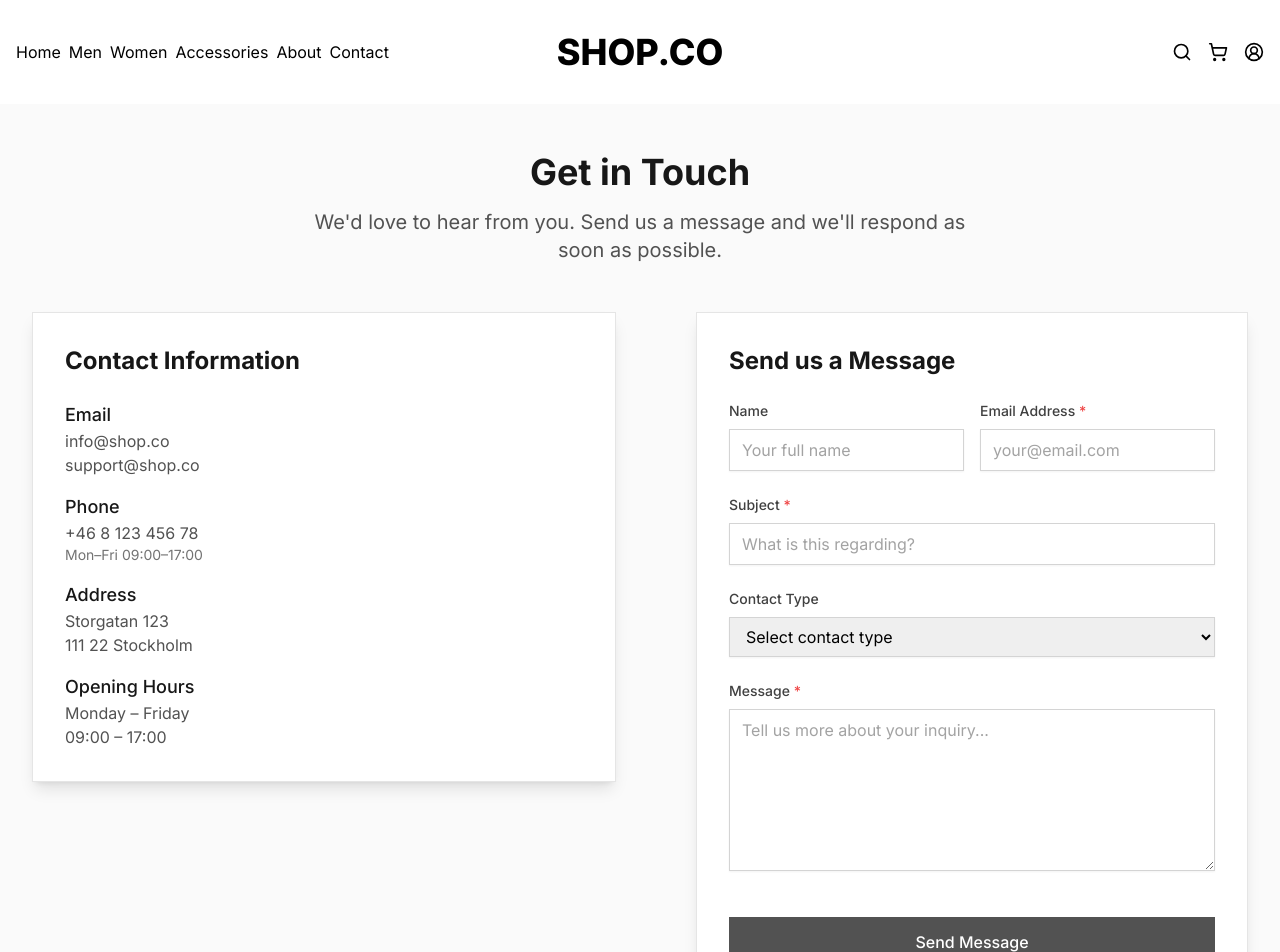
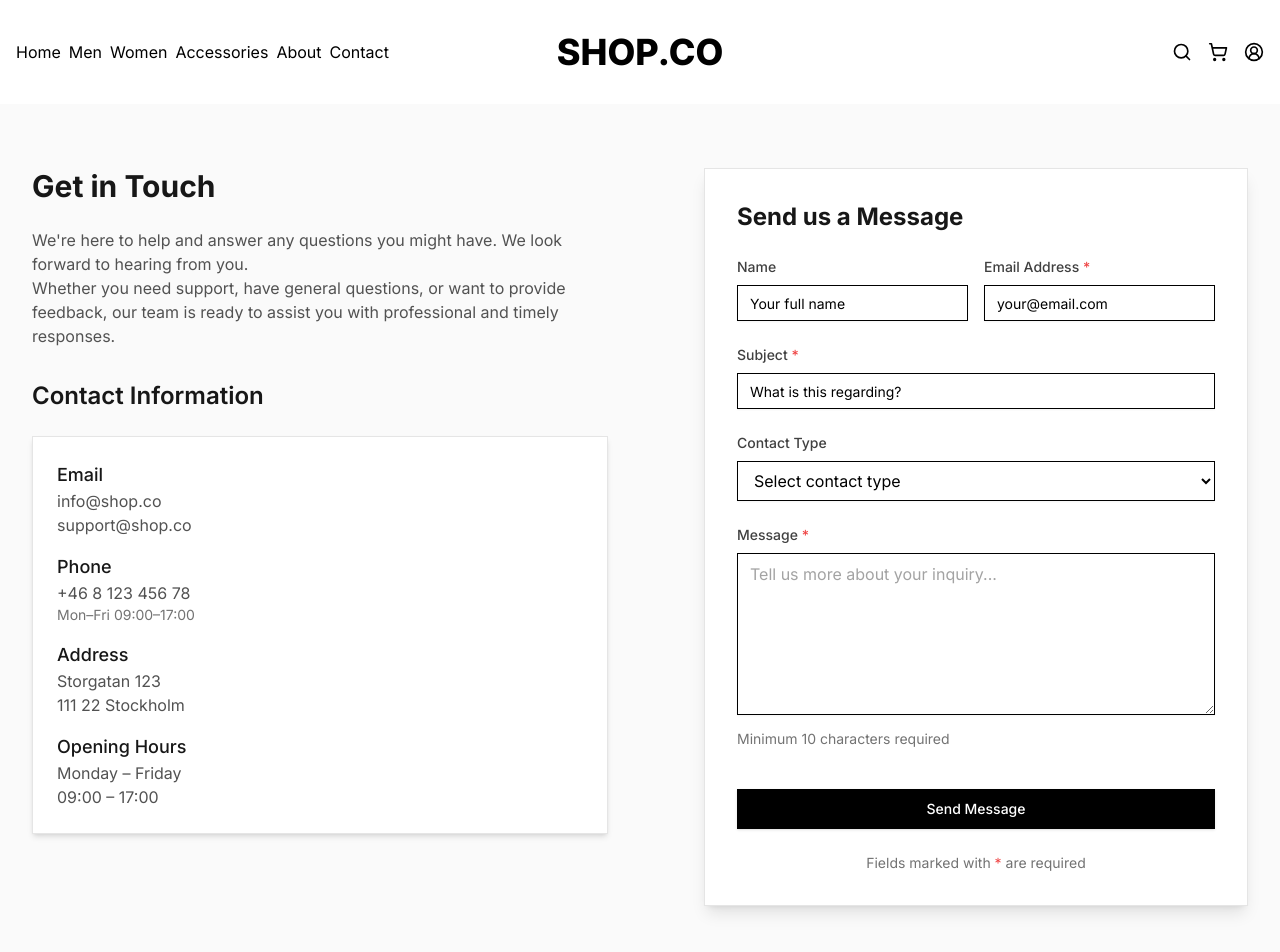
Before and after one commit to fdrcbrbr/lexicon-ecommerce-groupproject, a Next.js app: page /contact in a window 1280 px wide. Shown: the top 952 px of the page. Built offline with nearby package versions, Linux system fonts and the light colour scheme.

Commit message:
updated design and accessibility

```diff
--- a/src/app/contact/page.tsx
+++ b/src/app/contact/page.tsx
@@ -1,92 +1,108 @@
+// src/app/contact/page.tsx
+import Head from 'next/head';
+import { redirect } from "next/navigation";
+import ContactForm from '@/components/contactForm';
 
-import ContactForm from '@/components/contactForm';
-import { redirect } from 'next/navigation';
+// Server action
+async function contactAction(formData: FormData) {
+  "use server";
 
-async function sendEmail(formData: FormData) {
-  try {
-    console.log('Sending email with data:', {
-      name: formData.get('name'),
-      email: formData.get('email'),
-      title: formData.get('title'),
-      contactType: formData.get('contactType'),
-      message: formData.get('message'),
-    });
+  const name = formData.get("name");
+  const email = formData.get("email");
+  const title = formData.get("title");
+  const contactType = formData.get("contactType");
+  const message = formData.get("message");
 
-    await new Promise(resolve => setTimeout(resolve, 1000));
+  console.log("SERVER: Contact form data:", { name, email, title, contactType, message });
 
-    return Math.random() > 0.1;
-  } catch (error) {
-    console.error('Email send error:', error);
-    return false;
-  }
-}
-
-export default function ContactPage() {
-  async function contactAction(formData: FormData) {
-    'use server';
-
-    const email = formData.get('email');
-    const title = formData.get('title');
-    const message = formData.get('message');
-
+  // Basic validation
   if (!email || !title || !message) {
+    console.log("SERVER: Validation failed");
     return { status: 'error', message: 'missing-fields' };
   }
 
-    const success = await sendEmail(formData);
+  // Here you would integrate with your email service (nodemailer, resend, etc.)
+  // For now, simulate success
+  console.log("SERVER: Form submitted successfully");
 
-    if (success) {
-      redirect('/contact/thanks');
-    } else {
-      return { status: 'error', message: 'send-failed' };
-    }
+  // Success - redirect to thanks page
+  redirect("/contact/thanks");
 }
 
+export default function ContactUs() {
+
   return (
-    <div className="min-h-screen bg-gray-50 py-12">
-      <div className="max-w-7xl mx-auto px-4 sm:px-6 lg:px-8">
+    <>
+      <Head>
+        <title>Contact Us - Shop.co</title>
+        <meta
+          name="description"
+          content="Contact us for support, information, or complaints. We're happy to help you."
+        />
+        <meta name="viewport" content="width=device-width, initial-scale=1" />
+      </Head>
 
-        {/* Header Section */}
-        <div className="text-center mb-12">
-          <h1 className="text-4xl font-bold text-gray-900 mb-4">
+      <div className="min-h-screen bg-gray-50">
+
+        {/* Main Content */}
+        <main className="max-w-7xl mx-auto px-4 sm:px-6 lg:px-8 py-16">
+          <div className="grid grid-cols-1 lg:grid-cols-2 gap-16">
+
+            {/* Left Column - Contact Information */}
+            <div className="space-y-8">
+              <div>
+                <h2 className="text-3xl font-bold text-gray-900 mb-6">
                   Get in Touch
-          </h1>
-          <p className="text-xl text-gray-600 max-w-2xl mx-auto">
-            We&apos;d love to hear from you. Send us a message and we&apos;ll respond as soon as possible.
+                </h2>
+                <div className="prose prose-lg text-gray-600">
+                  <p>
+                    We&apos;re here to help and answer any questions you might have.
+                    We look forward to hearing from you.
+                  </p>
+                  <p>
+                    Whether you need support, have general questions, or want to provide feedback,
+                    our team is ready to assist you with professional and timely responses.
                   </p>
                 </div>
+              </div>
 
-        <div className="grid grid-cols-1 lg:grid-cols-2 gap-12">
+              {/* Contact Information Cards */}
+              <div className="space-y-6">
+                <h3 className="text-2xl font-semibold text-gray-900">
+                  Contact Information
+                </h3>
 
-          {/* Left Column - Company Info */}
-          <div>
-            <div className="bg-white p-8 rounded-lg shadow-lg border">
-              <h2 className="text-2xl font-bold text-gray-900 mb-6">
-                Contact Information
-              </h2>
-
+                <div className="grid grid-cols-1 gap-6">
+                  <div className="bg-white p-6 rounded-lg shadow-md border">
+                    <div className="space-y-4">
                       <div>
                         <h4 className="text-lg font-medium text-gray-900">
                           Email
                         </h4>
                         <p className="text-gray-600">info@shop.co</p>
                         <p className="text-gray-600">support@shop.co</p>
+                      </div>
 
-                      <h4 className="text-lg font-medium text-gray-900 mt-4">
+                      <div>
+                        <h4 className="text-lg font-medium text-gray-900">
                           Phone
                         </h4>
                         <p className="text-gray-600">+46 8 123 456 78</p>
                         <p className="text-gray-500 text-sm">
                           Mon–Fri 09:00–17:00
                         </p>
+                      </div>
 
-                      <h4 className="text-lg font-medium text-gray-900 mt-4">
+                      <div>
+                        <h4 className="text-lg font-medium text-gray-900">
                           Address
                         </h4>
                         <p className="text-gray-600">Storgatan 123</p>
                         <p className="text-gray-600">111 22 Stockholm</p>
+                      </div>
 
-                      <h4 className="text-lg font-medium text-gray-900 mt-4">
+                      <div>
+                        <h4 className="text-lg font-medium text-gray-900">
                           Opening Hours
                         </h4>
                         <p className="text-gray-600">Monday – Friday</p>
@@ -94,13 +110,17 @@ export default function ContactPage() {
                       </div>
                     </div>
                   </div>
-
-
-          {/* Right Column - Contact Form */}
-          <ContactForm contactAction={contactAction} />
-
                 </div>
               </div>
             </div>
+
+            {/* Right Column - Contact Form */}
+            <div className="lg:pl-8">
+              <ContactForm contactAction={contactAction} />
+            </div>
+          </div>
+        </main>
+      </div>
+    </>
   );
 }
--- a/src/components/contactForm.tsx
+++ b/src/components/contactForm.tsx
@@ -1,182 +1,344 @@
+// src/components/ContactForm.tsx
 'use client';
 
-import { useState, useRef } from 'react';
+import { useState } from 'react';
+import Form from "next/form";
+import { Button } from "@/components/ui/button";
+import { Input } from "@/components/ui/input";
 
 interface ContactFormProps {
-  contactAction: (formData: FormData) => Promise<{ status?: string; message?: string; } | void>;
-  status?: string;
-  message?: string;
+  contactAction: (formData: FormData) => Promise<void | { status: string; message: string }>;
 }
 
-export default function ContactForm({ contactAction, status, message }: ContactFormProps) {
+export default function ContactForm({ contactAction }: ContactFormProps) {
   const [isSubmitting, setIsSubmitting] = useState(false);
-  const formRef = useRef<HTMLFormElement>(null);
+  const [error, setError] = useState<string | null>(null);
+  const [fieldErrors, setFieldErrors] = useState<{
+    email?: string;
+    title?: string;
+    message?: string;
+  }>({});
 
-  const handleSubmit = async (formData: FormData) => {
+  const validateField = (name: string, value: string) => {
+    switch (name) {
+      case 'email':
+        if (!value.trim()) {
+          return 'Email is required';
+        }
+        if (!/^[^\s@]+@[^\s@]+\.[^\s@]+$/.test(value)) {
+          return 'Please enter a valid email address';
+        }
+        break;
+      case 'title':
+        if (!value.trim()) {
+          return 'Subject is required';
+        }
+        if (value.trim().length < 4) {
+          return 'Subject must be at least 4 characters';
+        }
+        break;
+      case 'message':
+        if (!value.trim()) {
+          return 'Message is required';
+        }
+        if (value.trim().length < 10) {
+          return 'Message must be at least 10 characters';
+        }
+        break;
+    }
+    return null;
+  };
+
+  const handleBlur = (e: React.FocusEvent<HTMLInputElement | HTMLTextAreaElement>) => {
+    const { name, value } = e.target;
+    const error = validateField(name, value);
+
+    setFieldErrors(prev => ({
+      ...prev,
+      [name]: error || undefined
+    }));
+  };
+
+  const handleChange = (e: React.ChangeEvent<HTMLInputElement | HTMLTextAreaElement>) => {
+    const { name } = e.target;
+    // Clear error when user starts typing
+    if (fieldErrors[name as keyof typeof fieldErrors]) {
+      setFieldErrors(prev => ({
+        ...prev,
+        [name]: undefined
+      }));
+    }
+  };
+
+  async function handleSubmit(formData: FormData) {
+    // Validate all required fields before submitting
+    const newErrors: typeof fieldErrors = {};
+
+    const email = formData.get('email') as string;
+    const title = formData.get('title') as string;
+    const message = formData.get('message') as string;
+
+    const emailError = validateField('email', email);
+    const titleError = validateField('title', title);
+    const messageError = validateField('message', message);
+
+    if (emailError) newErrors.email = emailError;
+    if (titleError) newErrors.title = titleError;
+    if (messageError) newErrors.message = messageError;
+
+    if (Object.keys(newErrors).length > 0) {
+      setFieldErrors(newErrors);
+      setError('Please fill in all required fields correctly');
+      return;
+    }
+
     setIsSubmitting(true);
+    setError(null);
+
     try {
-      await contactAction(formData);
-      if (formRef.current && status !== 'error') {
-        formRef.current.reset();
+      const result = await contactAction(formData);
+
+      if (result && result.status === 'error') {
+        setError(
+          result.message === 'missing-fields'
+            ? 'Please fill in all required fields.'
+            : 'Sorry, there was an error. Please try again.'
+        );
       }
-    } catch (error) {
-      console.error('Form submission error:', error);
+    } catch (err) {
+      setError('An unexpected error occurred. Please try again.');
+      console.error('Form submission error:', err);
     } finally {
       setIsSubmitting(false);
     }
-  };
+  }
 
   return (
-    <div className="lg:pl-8">
     <div className="bg-white p-8 rounded-lg shadow-lg border">
       <h2 className="text-2xl font-bold text-gray-900 mb-6">
         Send us a Message
       </h2>
 
-        {/* Error Messages */}
-        {status === "error" && (
-          <div className="mb-6 p-4 bg-red-50 border border-red-200 rounded-lg">
+      {/* Error Message with ARIA live region */}
+      {error && (
+        <div
+          role="alert"
+          aria-live="polite"
+          className="mb-6 p-4 bg-red-50 border border-red-200 rounded-lg"
+        >
           <div className="flex items-center">
-              <svg className="w-5 h-5 text-red-600 mr-2" fill="none" stroke="currentColor" viewBox="0 0 24 24">
-                <path strokeLinecap="round" strokeLinejoin="round" strokeWidth={2} d="M12 9v2m0 4h.01m-6.938 4h13.856c1.54 0 2.502-1.667 1.732-2.5L13.732 4c-.77-.833-1.964-.833-2.732 0L3.732 16c-.77.833.192 2.5 1.732 2.5z" />
+            <svg
+              className="w-5 h-5 text-red-600 mr-2"
+              fill="none"
+              stroke="currentColor"
+              viewBox="0 0 24 24"
+              aria-hidden="true"
+            >
+              <path
+                strokeLinecap="round"
+                strokeLinejoin="round"
+                strokeWidth={2}
+                d="M12 9v2m0 4h.01m-6.938 4h13.856c1.54 0 2.502-1.667 1.732-2.5L13.732 4c-.77-.833-1.964-.833-2.732 0L3.732 16c-.77.833.192 2.5 1.732 2.5z"
+              />
             </svg>
-              <p className="text-red-800 font-medium">
-                {message === "missing-fields"
-                  ? "Please fill in all required fields."
-                  : "Sorry, there was an error. Please try again."
-                }
-              </p>
+            <p className="text-red-800 font-medium">{error}</p>
           </div>
         </div>
       )}
 
-        {/* Success Message */}
-        {status === "success" && (
-          <div className="mb-6 p-4 bg-green-50 border border-green-200 rounded-lg">
-            <div className="flex items-center">
-              <svg className="w-5 h-5 text-green-600 mr-2" fill="none" stroke="currentColor" viewBox="0 0 24 24">
-                <path strokeLinecap="round" strokeLinejoin="round" strokeWidth={2} d="M5 13l4 4L19 7" />
-              </svg>
-              <p className="text-green-800 font-medium">
-                Message sent successfully! We`&apos;`ll get back to you soon.
-              </p>
-            </div>
-          </div>
-        )}
-
-        <form ref={formRef} action={handleSubmit} className="space-y-6">
+      <Form action={handleSubmit} className="space-y-6">
 
         {/* Name and Email Row */}
         <div className="grid grid-cols-1 md:grid-cols-2 gap-4">
           <div>
-              <label htmlFor="name" className="block text-sm font-medium text-gray-700 mb-2">
+            <label
+              htmlFor="name"
+              className="block text-sm font-medium text-gray-700 mb-2"
+            >
               Name
             </label>
-              <input
-                className="w-full px-3 py-2 border border-gray-300 rounded-md shadow-sm placeholder-gray-400 focus:outline-none focus:ring-2 focus:ring-blue-500 focus:border-blue-500 transition-colors duration-200"
+            <Input
               type="text"
               name="name"
               id="name"
               autoComplete="name"
               placeholder="Your full name"
               minLength={2}
+              className="w-full"
+              aria-describedby="name-description"
+              onChange={handleChange}
             />
+            <span id="name-description" className="sr-only">
+              Enter your full name
+            </span>
           </div>
 
           <div>
-              <label htmlFor="email" className="block text-sm font-medium text-gray-700 mb-2">
-                Email Address <span className="text-red-500">*</span>
+            <label
+              htmlFor="email"
+              className="block text-sm font-medium text-gray-700 mb-2"
+            >
+              Email Address <span className="text-red-500" aria-label="required">*</span>
             </label>
-              <input
-                className="w-full px-3 py-2 border border-gray-300 rounded-md shadow-sm placeholder-gray-400 focus:outline-none focus:ring-2 focus:ring-blue-500 focus:border-blue-500 transition-colors duration-200"
+            <Input
               type="email"
               name="email"
               id="email"
               autoComplete="email"
               placeholder="your@email.com"
               required
+              aria-required="true"
+              aria-describedby="email-description"
+              className={`w-full ${fieldErrors.email ? 'border-red-500 focus:ring-red-500' : ''}`}
+              onBlur={handleBlur}
+              onChange={handleChange}
             />
+            {fieldErrors.email && (
+              <div className="flex items-center mt-2 text-sm text-red-600" role="alert">
+                <svg className="w-4 h-4 mr-1 flex-shrink-0" fill="currentColor" viewBox="0 0 20 20" aria-hidden="true">
+                  <path fillRule="evenodd" d="M18 10a8 8 0 11-16 0 8 8 0 0116 0zm-7 4a1 1 0 11-2 0 1 1 0 012 0zm-1-9a1 1 0 00-1 1v4a1 1 0 102 0V6a1 1 0 00-1-1z" clipRule="evenodd" />
+                </svg>
+                {fieldErrors.email}
+              </div>
+            )}
+            <span id="email-description" className="sr-only">
+              Enter a valid email address
+            </span>
           </div>
         </div>
 
         {/* Subject */}
         <div>
-            <label htmlFor="title" className="block text-sm font-medium text-gray-700 mb-2">
-              Subject <span className="text-red-500">*</span>
+          <label
+            htmlFor="title"
+            className="block text-sm font-medium text-gray-700 mb-2"
+          >
+            Subject <span className="text-red-500" aria-label="required">*</span>
           </label>
-            <input
-              className="w-full px-3 py-2 border border-gray-300 rounded-md shadow-sm placeholder-gray-400 focus:outline-none focus:ring-2 focus:ring-blue-500 focus:border-blue-500 transition-colors duration-200"
+          <Input
             type="text"
             name="title"
             id="title"
             placeholder="What is this regarding?"
             required
+            aria-required="true"
             minLength={4}
             maxLength={99}
+            aria-describedby="title-description"
+            className={`w-full ${fieldErrors.title ? 'border-red-500 focus:ring-red-500' : ''}`}
+            onBlur={handleBlur}
+            onChange={handleChange}
           />
+          {fieldErrors.title && (
+            <div className="flex items-center mt-2 text-sm text-red-600" role="alert">
+              <svg className="w-4 h-4 mr-1 flex-shrink-0" fill="currentColor" viewBox="0 0 20 20" aria-hidden="true">
+                <path fillRule="evenodd" d="M18 10a8 8 0 11-16 0 8 8 0 0116 0zm-7 4a1 1 0 11-2 0 1 1 0 012 0zm-1-9a1 1 0 00-1 1v4a1 1 0 102 0V6a1 1 0 00-1-1z" clipRule="evenodd" />
+              </svg>
+              {fieldErrors.title}
+            </div>
+          )}
+          <span id="title-description" className="sr-only">
+            Brief subject of your message, minimum 4 characters
+          </span>
         </div>
 
         {/* Contact Type Dropdown */}
         <div>
-            <label htmlFor="contactType" className="block text-sm font-medium text-gray-700 mb-2">
+          <label
+            htmlFor="contactType"
+            className="block text-sm font-medium text-gray-700 mb-2"
+          >
             Contact Type
           </label>
           <select
             name="contactType"
             id="contactType"
-              className="w-full px-3 py-2 border border-gray-300 rounded-md shadow-sm focus:outline-none focus:ring-2 focus:ring-gray-500 focus:border-blue-500 transition-colors duration-200"
+            className="w-full px-3 py-2 border border-input bg-background rounded-md shadow-sm focus:outline-none focus:ring-2 focus:ring-ring focus:border-input"
+            aria-describedby="contactType-description"
           >
             <option value="">Select contact type</option>
             <option value="support">Support - Technical Help</option>
             <option value="info">Information - General Questions</option>
-              <option value="complaint">Complaint - Issues & Feedback</option>
+            <option value="complaint">Complaint - Issues &amp; Feedback</option>
+            <option value="partnership">Partnership - Business Collaboration</option>
+            <option value="other">Other - Different Matter</option>
           </select>
+          <span id="contactType-description" className="sr-only">
+            Optional: Select the type of inquiry
+          </span>
         </div>
 
         {/* Message */}
         <div>
-            <label htmlFor="message" className="block text-sm font-medium text-gray-700 mb-2">
-              Message <span className="text-red-500">*</span>
+          <label
+            htmlFor="message"
+            className="block text-sm font-medium text-gray-700 mb-2"
+          >
+            Message <span className="text-red-500" aria-label="required">*</span>
           </label>
           <textarea
-              className="w-full px-3 py-2 border border-gray-300 rounded-md shadow-sm placeholder-gray-400 focus:outline-none focus:ring-2 focus:ring-blue-500 focus:border-blue-500 resize-vertical transition-colors duration-200"
             id="message"
             name="message"
             rows={6}
             placeholder="Tell us more about your inquiry..."
             required
+            aria-required="true"
             minLength={10}
+            maxLength={1000}
+            aria-describedby="message-description"
+            className={`w-full px-3 py-2 border ${fieldErrors.message ? 'border-red-500 focus:ring-red-500' : 'border-input'} bg-background rounded-md shadow-sm placeholder-gray-400 focus:outline-none focus:ring-2 focus:ring-ring focus:border-input resize-vertical`}
+            onBlur={handleBlur}
+            onChange={handleChange}
           />
+          {fieldErrors.message ? (
+            <div className="flex items-center mt-2 text-sm text-red-600" role="alert">
+              <svg className="w-4 h-4 mr-1 flex-shrink-0" fill="currentColor" viewBox="0 0 20 20" aria-hidden="true">
+                <path fillRule="evenodd" d="M18 10a8 8 0 11-16 0 8 8 0 0116 0zm-7 4a1 1 0 11-2 0 1 1 0 012 0zm-1-9a1 1 0 00-1 1v4a1 1 0 102 0V6a1 1 0 00-1-1z" clipRule="evenodd" />
+              </svg>
+              {fieldErrors.message}
+            </div>
+          ) : (
+            <span id="message-description" className="text-sm text-gray-500 mt-2 block">
+              Minimum 10 characters required
+            </span>
+          )}
         </div>
 
         {/* Submit Button */}
         <div className="pt-4">
-            <button
-              className={`w-full inline-flex justify-center items-center px-6 py-3 border border-transparent text-base font-medium rounded-md text-white transition-all duration-200 transform ${
+          <Button
+            type="submit"
+            size="lg"
+            disabled={isSubmitting}
+            className={`w-full text-white transition-colors duration-300 ${
               isSubmitting
-                  ? 'bg-gray-400 cursor-not-allowed'
-                  : 'bg-gray-600 hover:bg-gray-700 hover:scale-105 focus:outline-none focus:ring-2 focus:ring-offset-2 focus:ring-gray-500'
-              }`}
-              type="submit"
-              disabled={isSubmitting}
+                ? 'bg-green-600 hover:bg-green-700 focus:ring-green-500'
+                : 'bg-black hover:bg-gray-800 focus:ring-gray-900'
+            } disabled:bg-gray-400 disabled:cursor-not-allowed disabled:opacity-70`}
+            aria-busy={isSubmitting}
           >
             {isSubmitting ? (
               <>
-                  <svg className="animate-spin -ml-1 mr-3 h-5 w-5 text-white" xmlns="http://www.w3.org/2000/svg" fill="none" viewBox="0 0 24 24">
-                    <circle className="opacity-25" cx="12" cy="12" r="10" stroke="currentColor" strokeWidth="4"></circle>
-                    <path className="opacity-75" fill="currentColor" d="M4 12a8 8 0 018-8V0C5.373 0 0 5.373 0 12h4zm2 5.291A7.962 7.962 0 014 12H0c0 3.042 1.135 5.824 3 7.938l3-2.647z"></path>
-                  </svg>
-                  Sending...
+                <span className="mr-2">Sending</span>
+                <span className="flex space-x-1">
+                  <span className="w-1.5 h-1.5 bg-white rounded-full animate-bounce" style={{ animationDelay: '0ms' }}></span>
+                  <span className="w-1.5 h-1.5 bg-white rounded-full animate-bounce" style={{ animationDelay: '150ms' }}></span>
+                  <span className="w-1.5 h-1.5 bg-white rounded-full animate-bounce" style={{ animationDelay: '300ms' }}></span>
+                </span>
               </>
             ) : (
               <>
-                  <span>Send Message</span>
+                Send Message
               </>
             )}
-            </button>
+          </Button>
         </div>
-        </form>
-      </div>
+
+        {/* Required fields notice */}
+        <p className="text-sm text-gray-500 text-center" role="note">
+          Fields marked with <span className="text-red-500" aria-label="asterisk">*</span> are required
+        </p>
+      </Form>
     </div>
   );
 }
```
Also changed, not shown: src/app/contact/thanks/page.tsx (+15 -49 lines). Lines whose indentation alone changed are shown as unchanged.
